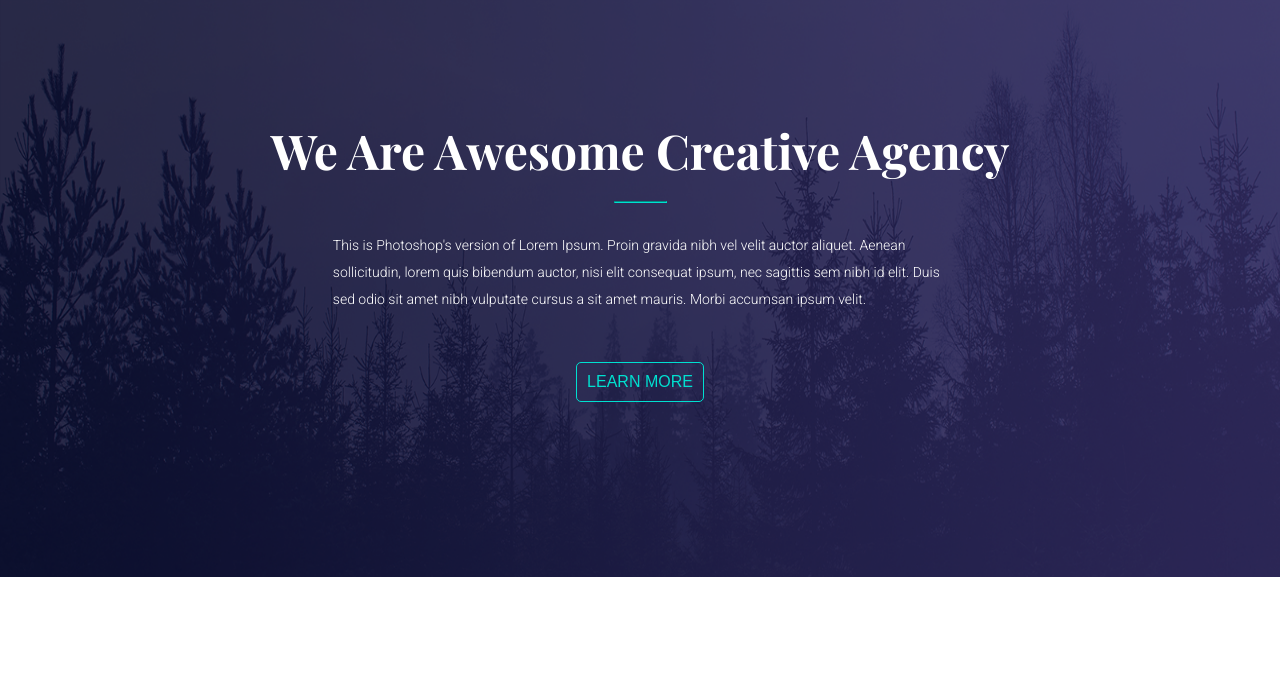
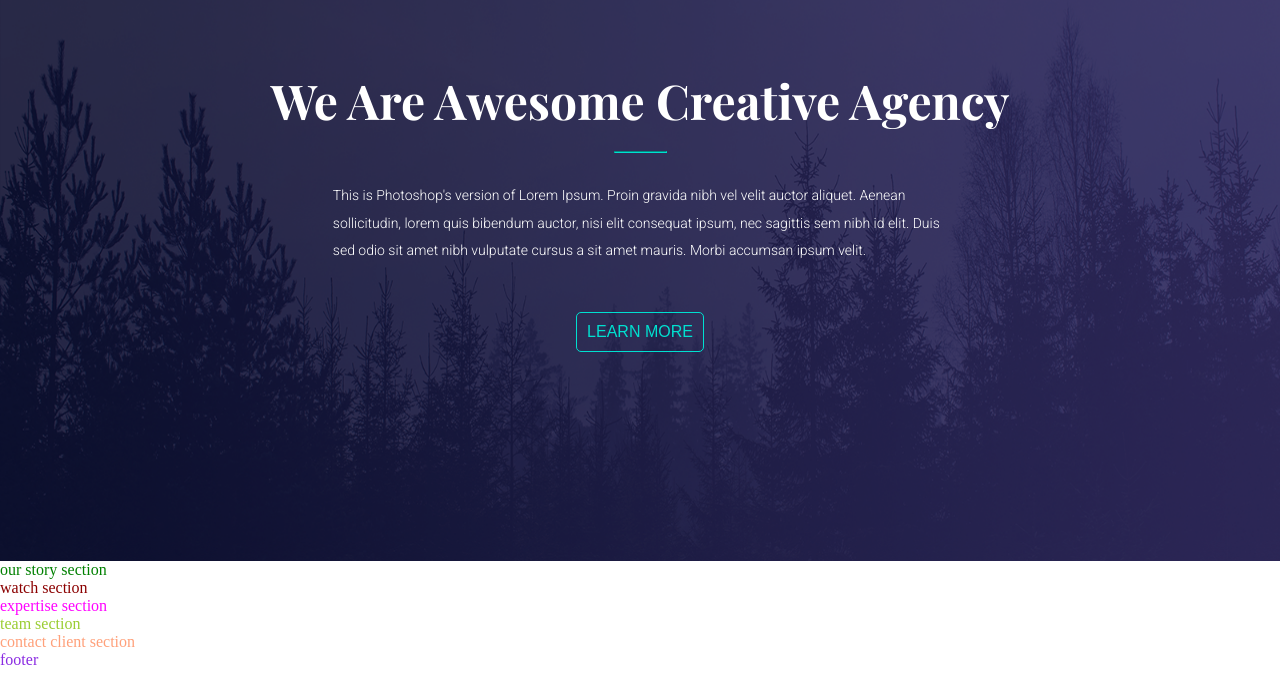
Before and after one commit to Thorn5/psd_to_html, a plain HTML site: page index.html in a window 1280 px wide. Shown: the part 111-800 px from the top of the page. Drawn offline with nearby package versions, Linux system fonts and the light colour scheme; a web font is replaced by a local one.

Commit message:
fixed nav

```diff
--- a/index.html
+++ b/index.html
@@ -13,7 +13,7 @@
 </head>
 <body>
     <header>
-        <div class="navHeroGrid">
+        <div class="navGrid">
             <div class="logoContainer">
                 <div class="logo"><img src="photoshop\design-assets\png\logo.png" alt="logo"> </div>
                 <div class="logoText">tajam</div>
@@ -27,13 +27,13 @@
                 <div class="navFlexItem"><a href="#">PEOPLE SAY</a></div>
                 <div class="navFlexItem"><a href="#contact-client-section">CONTACT</a></div>
             </nav>
-            <section class="heroGrid" id="hero-section">
-                <div class="heroFlexItem_1"><h1>We Are Awesome Creative Agency</h1></div>
-                <div class="heroFlexItem_2"><hr></div>
-                <div class="heroFlexItem_3"><p>This is Photoshop's version of Lorem Ipsum. Proin gravida nibh vel velit auctor aliquet. Aenean sollicitudin, lorem quis bibendum auctor, nisi elit consequat ipsum, nec sagittis sem nibh id elit. Duis sed odio sit amet nibh vulputate cursus a sit amet mauris. Morbi accumsan ipsum velit.</p></div>
-                <button class="heroFlexItem_4">LEARN MORE</button>
-            </section>
         </div>
+        <section class="heroGrid" id="hero-section">
+            <div class="heroFlexItem_1"><h1>We Are Awesome Creative Agency</h1></div>
+            <div class="heroFlexItem_2"><hr></div>
+            <div class="heroFlexItem_3"><p>This is Photoshop's version of Lorem Ipsum. Proin gravida nibh vel velit auctor aliquet. Aenean sollicitudin, lorem quis bibendum auctor, nisi elit consequat ipsum, nec sagittis sem nibh id elit. Duis sed odio sit amet nibh vulputate cursus a sit amet mauris. Morbi accumsan ipsum velit.</p></div>
+            <button class="heroFlexItem_4">LEARN MORE</button>
+        </section>
     </header>
     <main>
         <section id="our-story-section">our story section</section>
--- a/src/script.css
+++ b/src/script.css
@@ -1,5 +1,11 @@
 * {
     margin: 0;
+}
+
+header{
+    background-image: url(../photoshop/design-assets/bgk-header.png);
+    background-size: 100% 100%;
+    height: 672px;
 }
 
 nav {}
@@ -12,13 +18,11 @@ nav a:visited {
     color: #00E0D0;
 }
 
-
-.navHeroGrid {
+.navGrid {
     display: grid;
     grid-template-columns: 48% auto;
-    grid-template-rows: 50px auto;
-    grid-template-areas:    "logo nav"
-                            "hero hero";
+    grid-template-rows: 50px;
+    grid-template-areas:    "logo nav";
     position: fixed;
     font-family: 'Playfair Display', serif;
     top: 0;
@@ -28,9 +32,6 @@ nav a:visited {
     padding-top: 16px;
     justify-items: center;
     align-items: center;
-    background-image: url(../photoshop/design-assets/bgk-header.png);
-    background-size: 100% 100%;
-    height: 672px;
 }
 
 .logoContainer {
@@ -79,8 +80,9 @@ nav a:visited {
 .heroGrid {
     display: grid;
     grid-area: hero;
-    grid-template-rows: 163px auto 19px auto 29px auto 48px auto 207px;
-    align-self: stretch;
+    /* grid-template-rows: 163px auto 19px auto 29px auto 48px auto 207px; */
+    grid-template-rows: 40% auto 19px auto 29px auto 48px auto ;
+    padding-top: 66px;
     justify-items: center;
     color: white;
 }
```
